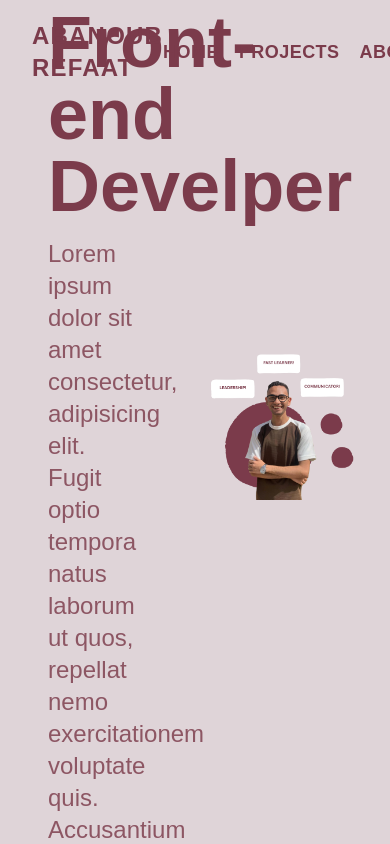
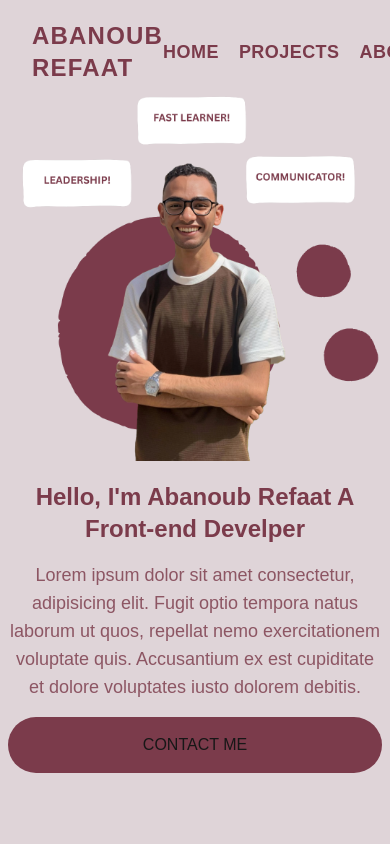
Before and after one commit to abanoub-refaat/portfolio, a Next.js app: page / in a window 390 px wide. Shown: the top 844 px of the page. Built offline with nearby package versions, Linux system fonts and the light colour scheme.

Commit message:
feat: enhance HeroSection layout and styling for improved responsiveness

```diff
--- a/components/HeroSection.tsx
+++ b/components/HeroSection.tsx
@@ -4,23 +4,27 @@ import ButtonSolidLight from "@/components/UI/ButtonSolidLight";
 
 const HeroSection = () => {
   return (
-    <section className="flex px-8 items-center bg-[#DFD4D8] gap-5 h-screen">
-      <div className="hero-text flex flex-col gap-4 px-4 w-[46%]">
-        <h1 className="font-extrabold text-7xl w-[95%] text-[#7B3B4b]">
+    <section className="flex flex-col-reverse text-center justify-center lg:text-start lg:flex-row sm:px-6 md:px-8 items-center bg-[#DFD4D8] gap-5 min-h-screen lg:h-screen">
+      <div className="hero-text flex flex-col gap-4 px-2 md:px-4 w-full lg:w-[46%]">
+        <h1 className="font-extrabold text-2xl sm:text-3xl md:text-4xl lg:text-5xl xl:text-7xl w-full lg:w-[95%] text-[#7B3B4b]">
           Hello, I&apos;m Abanoub Refaat A Front-end Develper
         </h1>
-        <p className="w-[75%] text-2xl text-[#7b3b4bd3]">
+        <p className="w-full flex justify-center items-center  lg:w-[85%] xl:w-[75%] text-lg sm:text-xl md:text-2xl text-[#7b3b4bd3]">
           Lorem ipsum dolor sit amet consectetur, adipisicing elit. Fugit optio
           tempora natus laborum ut quos, repellat nemo exercitationem voluptate
           quis. Accusantium ex est cupiditate et dolore voluptates iusto dolorem
           debitis.
         </p>
-        <ButtonSolidLight title="Contact Me" styles="w-1/4 uppercase" />
+        <ButtonSolidLight
+          title="Contact Me"
+          styles="w-full sm:w-1/2 md:w-1/3 lg:w-1/4 uppercase self-center lg:self-start"
+        />
       </div>
-      <div className="hero-img">
+      <div className="hero-img w-full lg:w-auto flex justify-center">
         <img
           src="images/hero-section-img-skills.png"
           alt="Abanoub Refaat image"
+          className="w-full max-w-md lg:max-w-none h-auto object-contain"
         />
       </div>
     </section>
```
